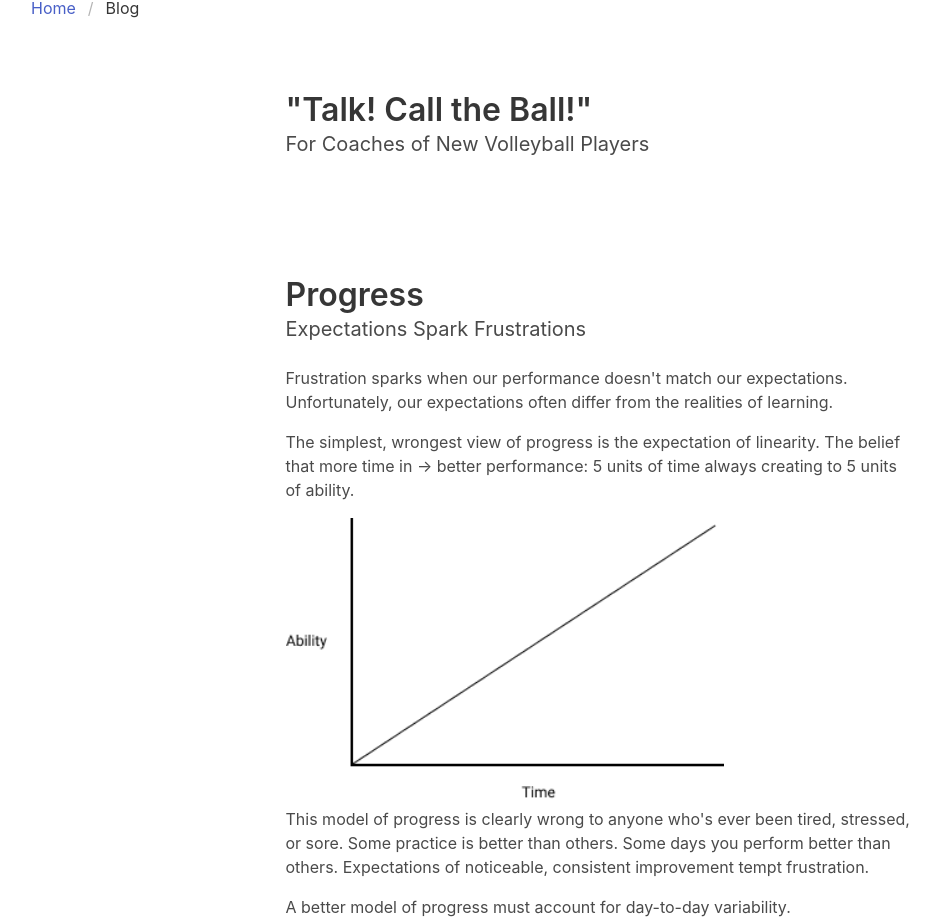
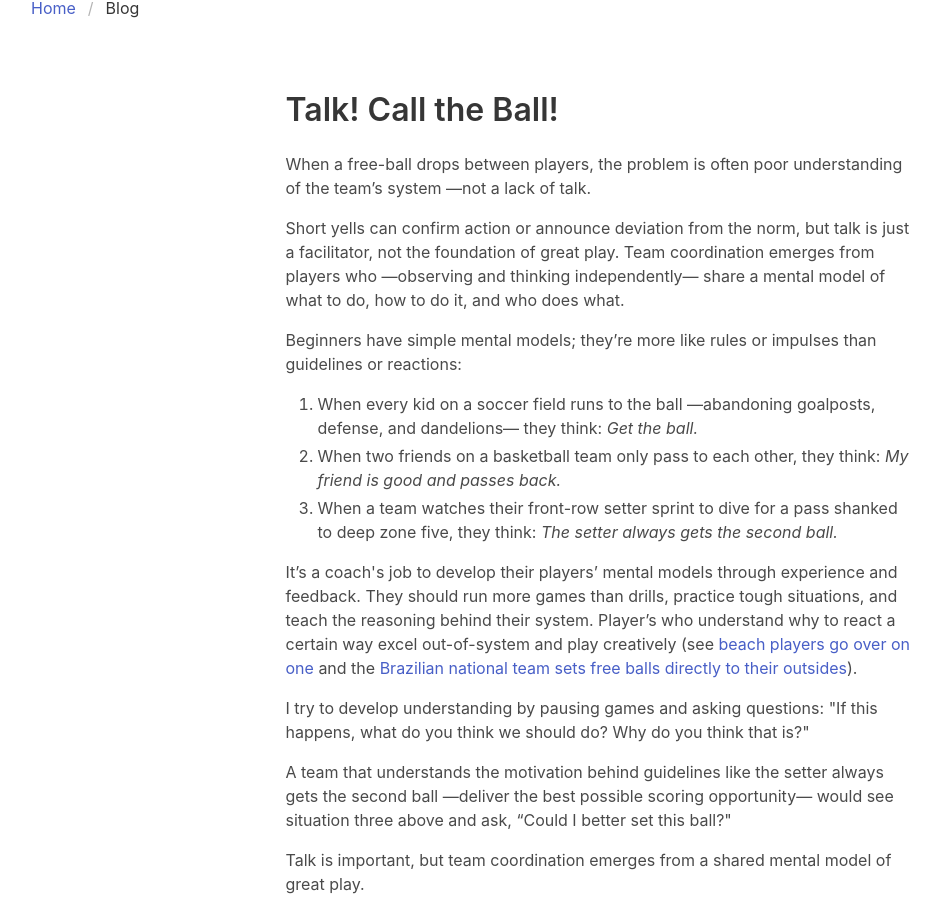
Before and after one commit to eli1797/Learning_Vue, a Vue app in the folder blog/: page /blog in a window 1280 px wide. Shown: the part 52-975 px from the top of the page, without its empty margins (17-957 px from the left). Built offline with nearby package versions, Linux system fonts and the light colour scheme.

Commit message:
talk, call the ball post

```diff
--- a/blog/src/views/Blog.vue
+++ b/blog/src/views/Blog.vue
@@ -1,16 +1,41 @@
 <template>
-  <div class="container" style="max-width: 675px">
-    <div id="posts">
+  <div id="posts" class="container" style="max-width: 675px">
+    <article id="talk" class="section pl-0">
+      <div class="container">
+        <h1 class="title">Talk! Call the Ball!</h1>
+        <div class="content">
+          <p>When a free-ball drops between players, the problem is often poor understanding of the team’s system —not a lack of talk.</p>
+          <p>Short yells can confirm action or announce deviation from the norm, but talk is just a facilitator, not the foundation of great play. Team coordination emerges from players who —observing and thinking independently— share a mental model of what to do, how to do it, and who does what.</p>
+          <p>Beginners have simple mental models; they’re more like rules or impulses than guidelines or reactions:</p>
+          <ol>
+            <li>When every kid on a soccer field runs to the ball —abandoning goalposts, defense, and dandelions— they think: <i>Get the ball.</i></li>
+            <li>When two friends on a basketball team only pass to each other, they think: <i>My friend is good and passes back.</i></li>
+            <li>When a team watches their front-row setter sprint to dive for a pass shanked to deep zone five, they think: <i>The setter always gets the second ball.</i></li>
+          </ol>
+          <p>It’s a coach's job to develop their players’ mental models through experience and feedback. They should run more games than drills, practice tough situations, and teach the reasoning behind their system. Player’s who understand why to react a certain way excel out-of-system and play creatively (see <a href="https://youtu.be/yF4j4EHgt30?t=198" target="_blank">beach players go over on one</a> and the <a href="https://youtu.be/hAQqJDCRB80?t=147" target="_blank">Brazilian national team sets free balls directly to their outsides</a>).</p>
 
-      <article id="fundamentals" class="section pl-0">
-        <div class="container">
-          <h1 class="title">"Talk! Call the Ball!"</h1>
-          <h2 class="subtitle">For Coaches of New Volleyball Players</h2>
+          <p>I try to develop understanding by pausing games and asking questions: "If this happens, what do you think we should do? Why do you think that is?"</p>
 
-           <div class="content">
+          <p>A team that understands the motivation behind guidelines like the setter always gets the second ball —deliver the best possible scoring opportunity— would see situation three above and ask, “Could I better set this ball?"</p>
 
+          <p>Talk is important, but team coordination emerges from a shared mental model of great play.</p>
         </div>
-
+        <nav class="level is-mobile">
+          <div class="level-left">
+            <div class="level-item">
+              <div>
+                <p>Draft: <a href="https://github.com/eli1797/Learning_Vue/commits/dev/blog/src/views/Blog.vue">2</a></p>
+              </div>
+            </div>
+          </div>
+          <div class="level-right">
+            <div class="level-item">
+              <div>
+                <p>Last edited: January 2, 2022</p>
+              </div>
+            </div>
+          </div>
+        </nav>
       </div>
     </article>
 
@@ -181,5 +206,4 @@
     </article>
 
   </div>
-  </div>
 </template>
```
Lines whose indentation alone changed are shown as unchanged.
